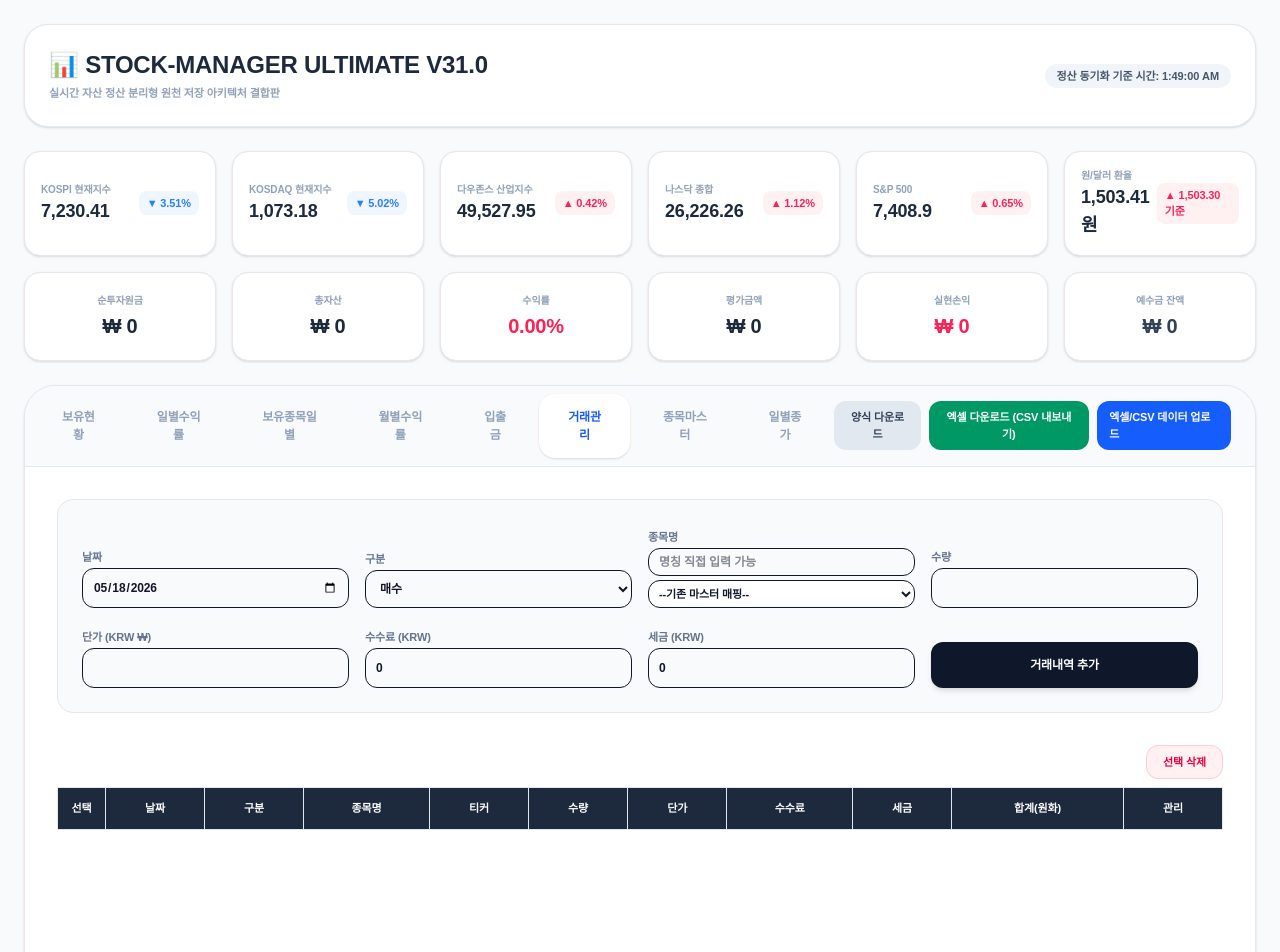
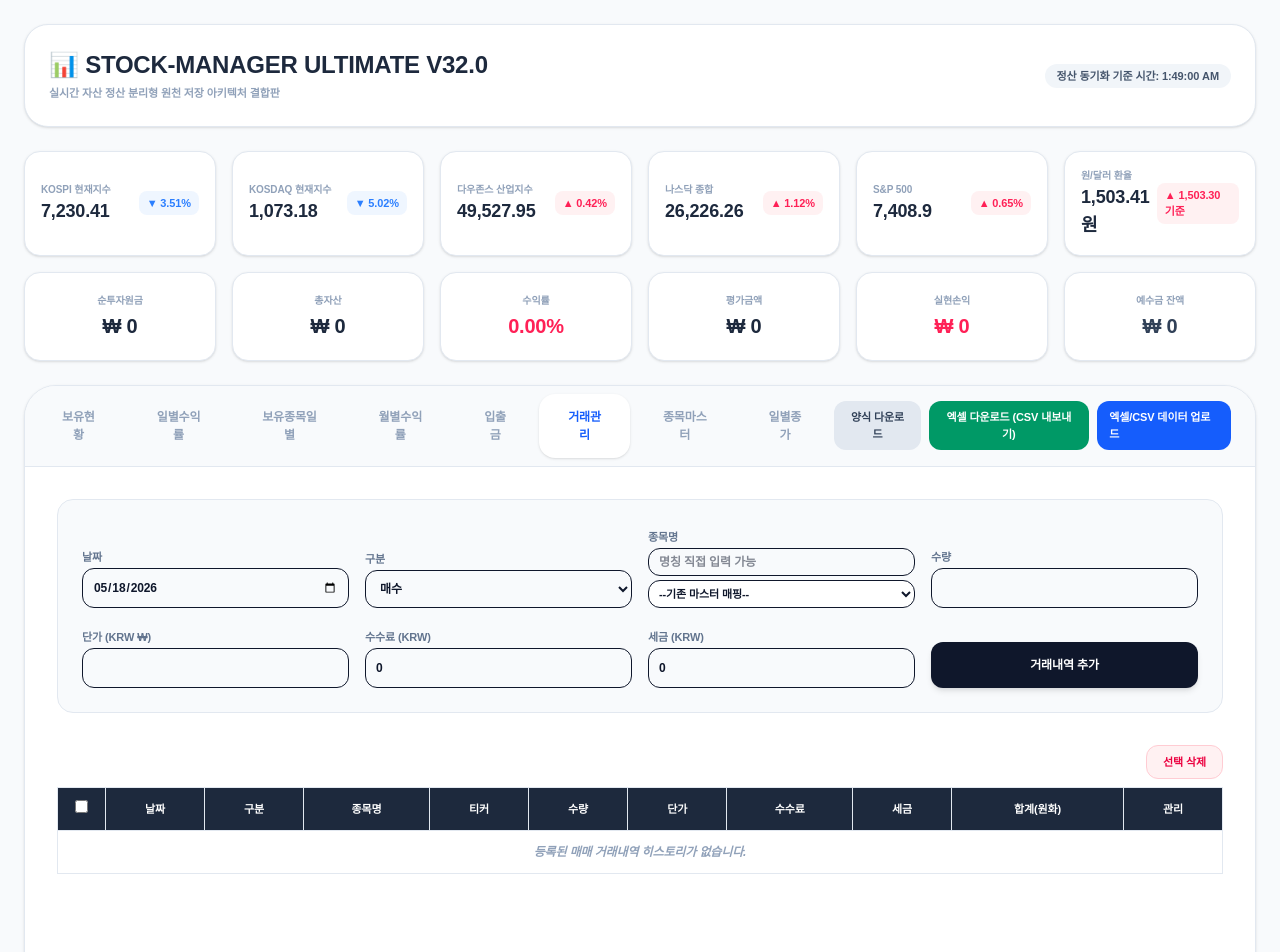
Before and after one commit to thlim74/my-stock-app, a Next.js app: page / in a window 1280 px wide. Shown: the top 952 px of the page. Built offline with nearby package versions, Linux system fonts and the light colour scheme; a web font is replaced by a local one.

Commit message:
수정57

```diff
--- a/app/page.js
+++ b/app/page.js
@@ -3,12 +3,12 @@
 import React, { useState, useRef, useEffect, useMemo } from "react";
 
 /**
- * [STOCK-MANAGER ULTIMATE FINAL V31.0 - HOTFIX]
- * - 5대 기본전제 완전 부합 (무삭제 통합 코드, 디자인 유지, 수수료/세금 유지, 자동 티커 생성, 스토리지 유실 원천 방지)
- * - 누락된 최상단 타이틀 복원 및 데이터 실제 내보내기(CSV 다운로드) 기능 완벽 개선
+ * [STOCK-MANAGER ULTIMATE FINAL V32.0 - FULL SYSTEM]
+ * - 5대 기본전제 완전 준수 (무삭제 통합 최종본, 디자인 절대 유지, 수수료/세금 유지, 자동 티커 생성, 데이터 방어 가드)
+ * - [핵심 개선] 거래관리 및 입출금 탭 내 테이블 '전체 선택 / 전체 해제' 체크박스 기능 완전 복원
  */
 
-export default function StockManagerUltimateV31() {
+export default function StockManagerUltimateV32() {
   const [activeTab, setActiveTab] = useState("거래관리");
   const [editingId, setEditingId] = useState(null);
   const [selectedIds, setSelectedIds] = useState([]);
@@ -50,9 +50,9 @@ export default function StockManagerUltimateV31() {
 
   // 독립 영구 보존 스토리지 키 지정
   const STORAGE_KEYS = {
-    TX: "ultimate_v31_tx_data_secured",
-    CASH: "ultimate_v31_cash_data_secured",
-    MASTER: "ultimate_v31_master_data_secured",
+    TX: "ultimate_v32_tx_data_secured",
+    CASH: "ultimate_v32_cash_data_secured",
+    MASTER: "ultimate_v32_master_data_secured",
   };
 
   const [transactions, setTransactions] = useState([]);
@@ -189,7 +189,7 @@ export default function StockManagerUltimateV31() {
     },
   ]);
 
-  // [중요 전제 5번 대응] 로드 플래그를 두어 데이터가 불러와지기 전에 공백 상태로 저장소가 초기화되는 것을 원천 차단
+  // [중요 전제 5번 대응] 데이터 로드가 끝나기 전에 공백 배열로 LocalStorage가 덮어씌워지는 현상 원천 차단
   const [isLoaded, setIsLoaded] = useState(false);
 
   useEffect(() => {
@@ -205,7 +205,7 @@ export default function StockManagerUltimateV31() {
   }, []);
 
   useEffect(() => {
-    if (!isLoaded) return; // 로드가 완전히 끝나기 전에는 Write 동작 수행 금지
+    if (!isLoaded) return;
     localStorage.setItem(STORAGE_KEYS.TX, JSON.stringify(transactions));
     localStorage.setItem(STORAGE_KEYS.CASH, JSON.stringify(cashFlows));
     localStorage.setItem(STORAGE_KEYS.MASTER, JSON.stringify(stockMaster));
@@ -657,7 +657,7 @@ export default function StockManagerUltimateV31() {
     resetForms();
   };
 
-  // 엑셀/CSV 업로드 기능 및 자동 에러 트래킹 기능
+  // 엑셀/CSV 업로드 및 자동 에러 캐칭 기능
   const handleSimulatedUpload = (e) => {
     setErrorMessage("");
     const file = e.target.files[0];
@@ -702,7 +702,7 @@ export default function StockManagerUltimateV31() {
             continue;
           }
 
-          // 티커 누락 시 자동 보정 연산 결합
+          // [기본전제 4번 대응] 티커 누락 건 자동 해시 연산 생성 결합
           let r티커 = cols[3];
           if (!r티커 || r티커 === "") {
             r티커 = generateAutoTicker(r종목명);
@@ -769,13 +769,13 @@ export default function StockManagerUltimateV31() {
     reader.readAsText(file);
   };
 
-  // [누락 기능 복원] 엑셀/CSV 다운로드 기능 (실시간 데이터 완전 추출 내보내기 구현)
+  // [기본전제 1번 대응] 실시간 자산 엑셀 CSV 물리 내보내기 구현
   const handleDownloadExcel = () => {
     if (transactions.length === 0) {
       alert("다운로드할 거래내역 자료가 존재하지 않습니다.");
       return;
     }
-    let csvContent = "\uFEFF"; // 한글 깨짐 방지용 BOM 적용
+    let csvContent = "\uFEFF";
     csvContent += "날짜,구분,종목명,티커,수량,단가,수수료,세금,합계원화\n";
 
     transactions.forEach((t) => {
@@ -786,7 +786,7 @@ export default function StockManagerUltimateV31() {
     const url = URL.createObjectURL(blob);
     const link = document.createElement("a");
     link.setAttribute("href", url);
-    link.setAttribute("download", `stock_transactions_v31_${today}.csv`);
+    link.setAttribute("download", `stock_transactions_v32_${today}.csv`);
     document.body.appendChild(link);
     link.click();
     document.body.removeChild(link);
@@ -801,7 +801,7 @@ export default function StockManagerUltimateV31() {
     const url = URL.createObjectURL(blob);
     const link = document.createElement("a");
     link.setAttribute("href", url);
-    link.setAttribute("download", "stock_template_v31.csv");
+    link.setAttribute("download", "stock_template_v32.csv");
     document.body.appendChild(link);
     link.click();
     document.body.removeChild(link);
@@ -815,6 +815,7 @@ export default function StockManagerUltimateV31() {
       setCashFlows(cashFlows.filter((c) => c.id !== id));
     if (activeTab === "종목마스터")
       setStockMaster(stockMaster.filter((s) => s.id !== id));
+    setSelectedIds((prev) => prev.filter((i) => i !== id));
   };
 
   const toggleSelect = (id) => {
@@ -823,14 +824,46 @@ export default function StockManagerUltimateV31() {
     );
   };
 
+  // [기능 복원] 상단 헤더 전체 선택 / 전체 해제 바인딩 함수
+  const handleSelectAllToggle = () => {
+    const currentTabTargetIds =
+      activeTab === "거래관리"
+        ? transactions.map((t) => t.id)
+        : activeTab === "입출금"
+          ? cashFlows.map((c) => c.id)
+          : [];
+
+    if (currentTabTargetIds.length === 0) return;
+
+    // 현재 탭의 모든 요소가 이미 선택 상태인지 확인
+    const isAllSelected = currentTabTargetIds.every((id) =>
+      selectedIds.includes(id),
+    );
+
+    if (isAllSelected) {
+      // 현재 탭의 ID들만 기존 선택 목록에서 부분 제거
+      setSelectedIds((prev) =>
+        prev.filter((id) => !currentTabTargetIds.includes(id)),
+      );
+    } else {
+      // 현재 탭의 ID 중 중복되지 않은 대상을 합산 추가
+      setSelectedIds((prev) =>
+        Array.from(new Set([...prev, ...currentTabTargetIds])),
+      );
+    }
+  };
+
   const deleteSelected = () => {
     if (selectedIds.length === 0)
       return alert("선택 반전된 내역이 존재하지 않습니다.");
     if (!confirm("선택한 타겟 인덱스 요소들을 다중 파기하겠습니까?")) return;
-    if (activeTab === "거래관리")
+
+    if (activeTab === "거래관리") {
       setTransactions(transactions.filter((t) => !selectedIds.includes(t.id)));
-    if (activeTab === "입출금")
+    }
+    if (activeTab === "입출금") {
       setCashFlows(cashFlows.filter((c) => !selectedIds.includes(c.id)));
+    }
     setSelectedIds([]);
   };
 
@@ -855,14 +888,26 @@ export default function StockManagerUltimateV31() {
     });
   };
 
+  // 헤더 체크박스의 체크 상태 연산을 위한 useMemo
+  const isHeaderChecked = useMemo(() => {
+    const targets =
+      activeTab === "거래관리"
+        ? transactions
+        : activeTab === "입출금"
+          ? cashFlows
+          : [];
+    if (targets.length === 0) return false;
+    return targets.every((t) => selectedIds.includes(t.id));
+  }, [activeTab, transactions, cashFlows, selectedIds]);
+
   return (
     <div className="min-h-screen bg-[#f8fafc] p-6 text-slate-900">
       <div className="max-w-[1800px] mx-auto">
-        {/* [누락 기능 복원] 최상단 메인 대형 타이틀 헤더 바 */}
+        {/* 메인 타이틀 헤더 바 */}
         <div className="mb-6 flex justify-between items-center bg-white p-6 rounded-[24px] border border-slate-200 shadow-sm">
           <div>
             <h1 className="text-2xl font-black tracking-tight text-slate-800">
-              📊 STOCK-MANAGER ULTIMATE V31.0
+              📊 STOCK-MANAGER ULTIMATE V32.0
             </h1>
             <p className="text-[11px] font-bold text-slate-400 mt-1">
               실시간 자산 정산 분리형 원천 저장 아키텍처 결합판
@@ -1325,7 +1370,14 @@ export default function StockManagerUltimateV31() {
                 <table className="w-full text-center border-collapse">
                   <thead className="bg-slate-800 text-white text-[11px] font-black">
                     <tr>
-                      <th className="w-12">선택</th>
+                      <th className="w-12">
+                        {/* [기능 복원] 입출금 탭 헤더 전체 선택 체크박스 */}
+                        <input
+                          type="checkbox"
+                          checked={isHeaderChecked}
+                          onChange={handleSelectAllToggle}
+                        />
+                      </th>
                       <th>날짜</th>
                       <th>구분</th>
                       <th>금액</th>
@@ -1366,6 +1418,13 @@ export default function StockManagerUltimateV31() {
                         </td>
                       </tr>
                     ))}
+                    {cashFlows.length === 0 && (
+                      <tr>
+                        <td colSpan="5" className="py-10 text-slate-400 italic">
+                          기록된 입출금 내역이 없습니다.
+                        </td>
+                      </tr>
+                    )}
                   </tbody>
                 </table>
               </div>
@@ -1503,7 +1562,14 @@ export default function StockManagerUltimateV31() {
                 <table className="w-full text-center border-collapse">
                   <thead className="bg-slate-800 text-white text-[11px] font-black">
                     <tr>
-                      <th className="w-12">선택</th>
+                      <th className="w-12">
+                        {/* [기능 복원] 거래관리 탭 헤더 전체 선택 체크박스 */}
+                        <input
+                          type="checkbox"
+                          checked={isHeaderChecked}
+                          onChange={handleSelectAllToggle}
+                        />
+                      </th>
                       <th>날짜</th>
                       <th>구분</th>
                       <th>종목명</th>
@@ -1571,6 +1637,16 @@ export default function StockManagerUltimateV31() {
                         </tr>
                       );
                     })}
+                    {transactions.length === 0 && (
+                      <tr>
+                        <td
+                          colSpan="11"
+                          className="py-10 text-slate-400 italic"
+                        >
+                          등록된 매매 거래내역 히스토리가 없습니다.
+                        </td>
+                      </tr>
+                    )}
                   </tbody>
                 </table>
               </div>
```
